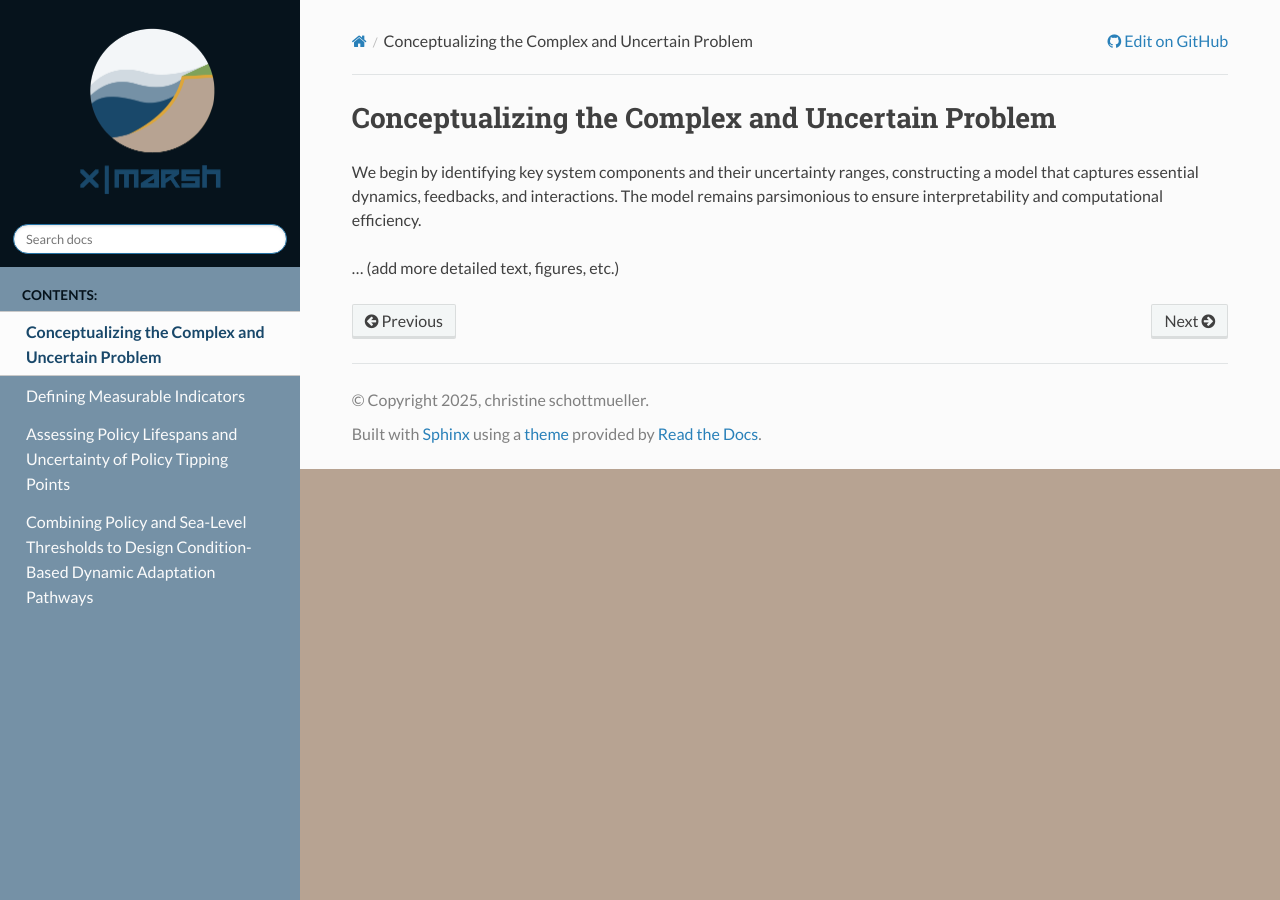
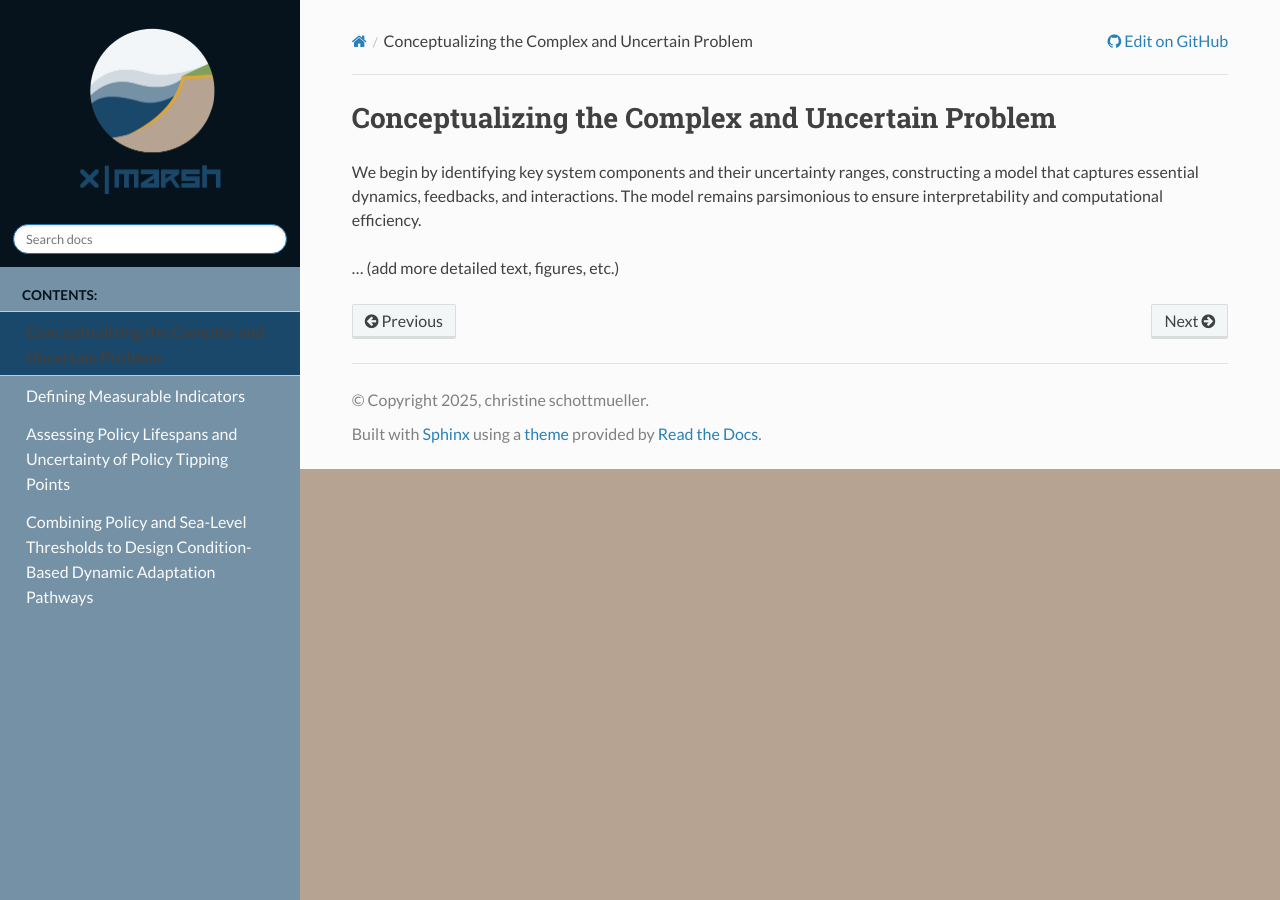
Before and after one commit to christineschottmueller/x-marsh, a Sphinx documentation site: the page built from docs/01_conceptualizing.rst, in a window 1280 px wide. Built offline with Sphinx 7.4.7 and the Read the Docs theme 3.1.0, drawn with Linux system fonts in a browser that asks for light colours.

Commit message:
Updated custom.css

```diff
--- a/docs/_static/custom.css
+++ b/docs/_static/custom.css
@@ -13,7 +13,7 @@ body {
   font-size: 100%;
   color: #FBFBFB;
 }
-
+/* CONTENTS Feld */
 .wy-menu-vertical p.caption {
   color: #06131c;
   line-height: 32px;
@@ -22,7 +22,7 @@ body {
   font-size: 85%;
   white-space: nowrap;
 }
-
+/*  Logo */
 .wy-side-nav-search > a img.logo {
   display: block;
   margin: 0 auto;
@@ -44,26 +44,20 @@ body {
   text-align: center;
   color: #fcfcfc00;
 }
+/* TOC Farbe SDG 17/ 50% */
 
-/* Farbe SDG 17/ 50% */
 .wy-nav-side {
    background-color: #7591A6;
 }
 
-.wy-menu-vertical li.current > a, .wy-menu-vertical li.on a {
-  color: #19486A;
-  font-weight: 700;
-  position: relative;
-  background: #fcfcfc;
-  border: none;
-    border-top-width: medium;
-    border-top-style: none;
-    border-top-color: currentcolor;
-    border-bottom-width: medium;
-    border-bottom-style: none;
-    border-bottom-color: currentcolor;
-  padding: .4045em 1.618em;
+
+.wy-menu-vertical li.current a, .wy-menu-vertical li.toctree-l2.current > a
+{
+  background-color: #19486A;
+  border-color: #19486A;
 }
+
+
 
 
 .wy_breadcrumbs{
```
